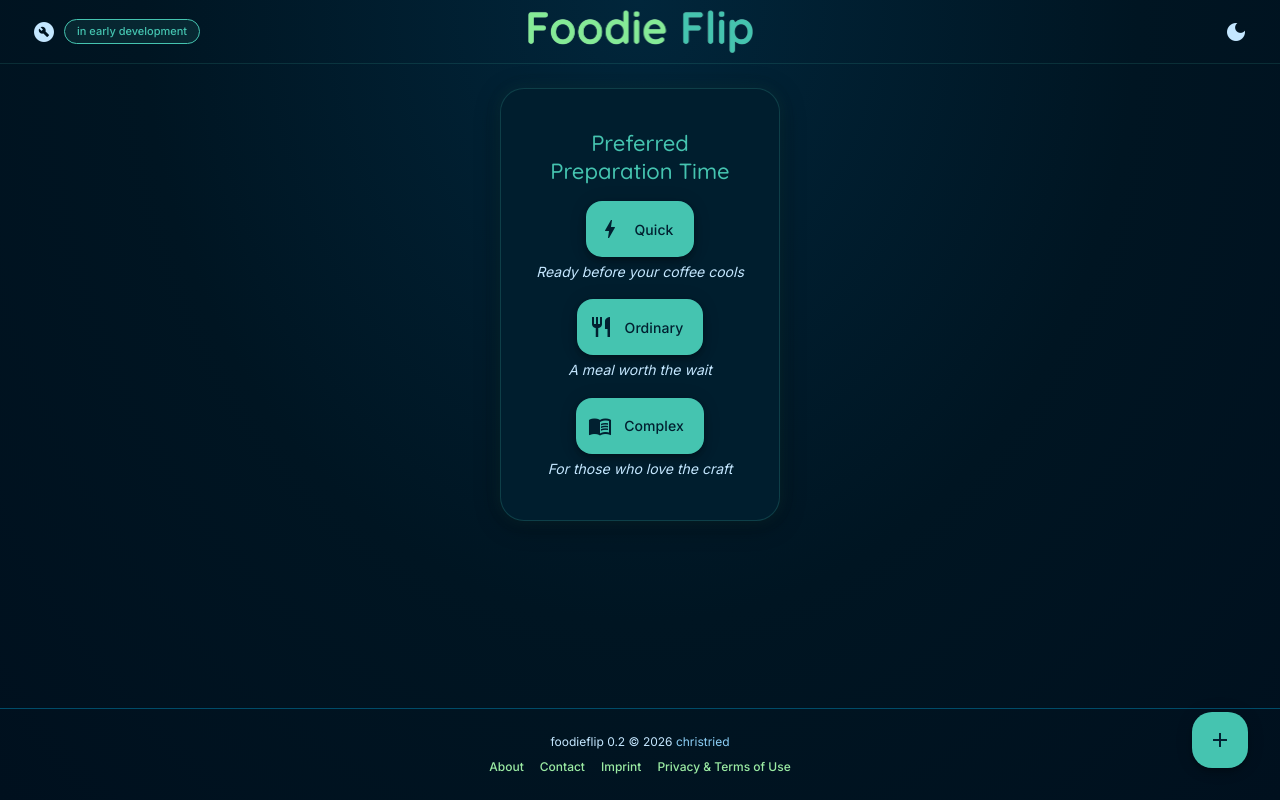
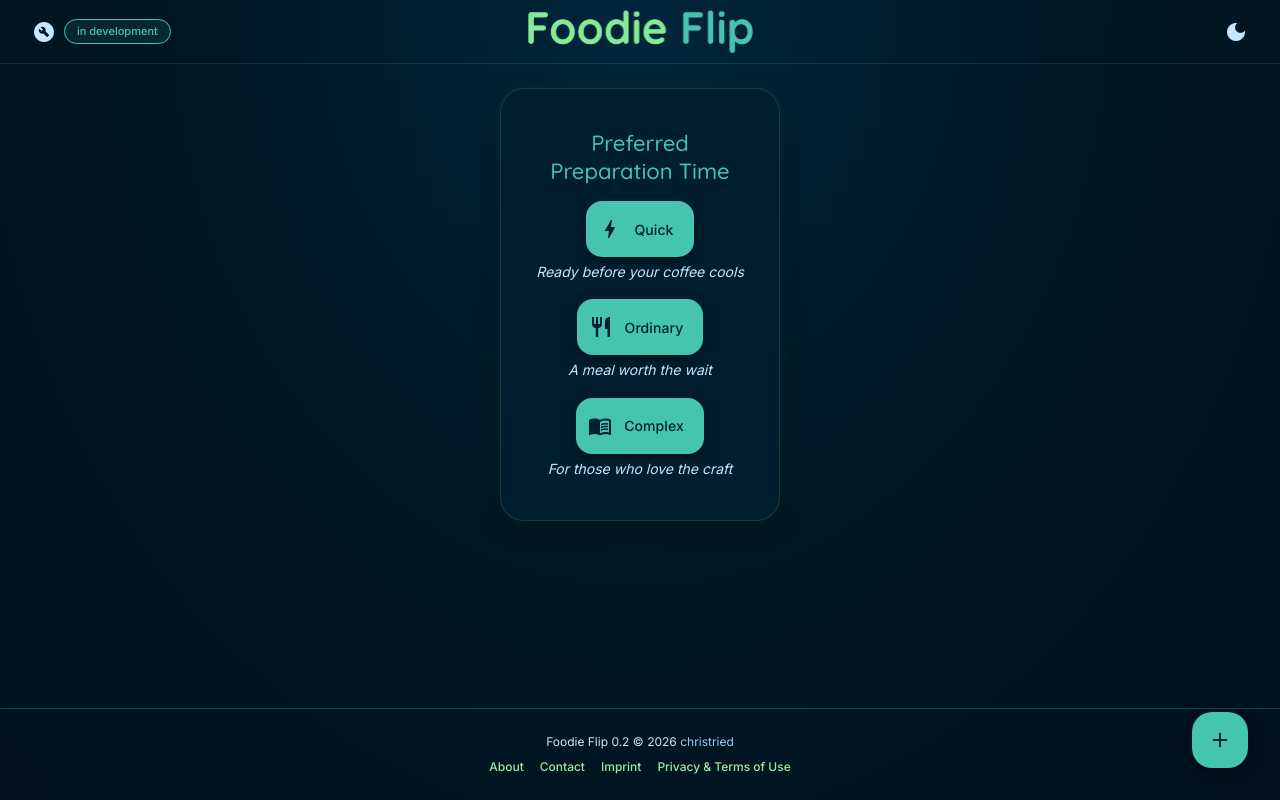
Before and after one commit to christried/foodieflip, an Angular app: page / in a window 1280 px wide. Built offline with nearby package versions, Linux system fonts and the light colour scheme.

Commit message:
- applied routing to submit form to make the form shareable. - clicking hero now redirects to landing page

```diff
--- a/src/app/app.html
+++ b/src/app/app.html
@@ -13,7 +13,8 @@
   matFab
   aria-label="Submit new recipe"
   matTooltip="Submit a new recipe"
-  (click)="onClickSubmitNewRecipe()"
+  routerLink="/"
+  [queryParams]="{ dialog: 'submit' }"
 >
   <mat-icon>add</mat-icon>
 </button>
--- a/src/app/app.routes.ts
+++ b/src/app/app.routes.ts
@@ -1,6 +1,19 @@
-import { Routes } from '@angular/router';
-import { Selection } from './recipe-view/selection/selection';
+import { ResolveFn, Routes } from '@angular/router';
 import { RecipeView } from './recipe-view/recipe-view';
+import { inject } from '@angular/core';
+import { catchError, map, of } from 'rxjs';
+import { HttpClient } from '@angular/common/http';
+import { Recipe } from './recipe.model';
+
+const recipeTitleResolver: ResolveFn<string> = (route) => {
+  const shortTitle = route.paramMap.get('shortTitle')!;
+  return inject(HttpClient)
+    .get<Recipe>(`http://localhost:3000/api/recipes/${shortTitle}`)
+    .pipe(
+      map((recipe) => recipe.title),
+      catchError(() => of('Recipe')),
+    );
+};
 
 export const routes: Routes = [
   // home: only the selection card
@@ -13,7 +26,7 @@ export const routes: Routes = [
   {
     path: 'recipe/:shortTitle',
     component: RecipeView,
-    title: 'Recipe',
+    title: recipeTitleResolver,
   },
   // legal/info pages
   {
--- a/src/app/app.ts
+++ b/src/app/app.ts
@@ -1,5 +1,5 @@
-import { Component, inject, signal } from '@angular/core';
-import { RouterOutlet } from '@angular/router';
+import { Component, effect, inject, signal } from '@angular/core';
+import { ActivatedRoute, Router, RouterOutlet, RouterLink } from '@angular/router';
 import { Header } from './header/header';
 import { Footer } from './footer/footer';
 import { MatButtonModule } from '@angular/material/button';
@@ -7,23 +7,44 @@ import { MatIconModule } from '@angular/material/icon';
 import { MatTooltipModule } from '@angular/material/tooltip';
 import { MatDialog } from '@angular/material/dialog';
 import { RecipeSubmissionDialog } from './dialogs/recipe-submission-dialog/recipe-submission-dialog';
+import { toSignal } from '@angular/core/rxjs-interop';
 
 @Component({
   selector: 'app-root',
-  imports: [RouterOutlet, Header, Footer, MatButtonModule, MatIconModule, MatTooltipModule],
+  imports: [
+    RouterOutlet,
+    Header,
+    Footer,
+    MatButtonModule,
+    MatIconModule,
+    MatTooltipModule,
+    RouterLink,
+  ],
   templateUrl: './app.html',
   styleUrl: './app.scss',
 })
 export class App {
-  protected readonly title = signal('foodieflip');
+  protected readonly title = signal('Foodie Flip');
   protected readonly version = signal('0.2');
+  private router = inject(Router);
+  private readonly route = inject(ActivatedRoute);
   readonly dialog = inject(MatDialog);
 
-  onClickSubmitNewRecipe() {
-    this.dialog.open(RecipeSubmissionDialog, {
+  private readonly queryParams = toSignal(this.route.queryParamMap);
+
+  constructor() {
+    effect(() => {
+      this.queryParams()?.get('dialog') === 'submit' && this.openSubmitDialog();
+    });
+  }
+
+  openSubmitDialog() {
+    const dialogRef = this.dialog.open(RecipeSubmissionDialog, {
       width: '900px',
       maxWidth: '90vw',
       height: '80vh',
     });
+
+    dialogRef.afterClosed().subscribe(() => this.router.navigate(['/']));
   }
 }
--- a/src/app/header/header.html
+++ b/src/app/header/header.html
@@ -9,10 +9,10 @@
     >
       <mat-icon>build_circle</mat-icon>
     </button>
-    <span class="dev-badge">in early development</span>
+    <span class="dev-badge">in development</span>
   </div>
 
-  <a routerLink="/">
+  <a routerLink="/" (click)="onClickHero()">
     <div class="header-center">
       <img [src]="logoSrc()" alt="Foodieflip logo" class="header-logo" />
     </div>
--- a/src/app/header/header.ts
+++ b/src/app/header/header.ts
@@ -8,6 +8,7 @@ import { MatDialog, MatDialogModule } from '@angular/material/dialog';
 import { DevFeedbackDialog } from '../dialogs/dev-feedback-dialog/dev-feedback-dialog';
 import { DOCUMENT } from '@angular/common';
 import { RouterLink } from '@angular/router';
+import { RecipesService } from '../recipes.service';
 
 type ThemeMode = 'light' | 'dark';
 
@@ -28,6 +29,7 @@ export class Header implements OnInit {
   readonly dialog = inject(MatDialog);
   private readonly document = inject(DOCUMENT);
   private readonly platformId = inject(PLATFORM_ID);
+  private recipesService = inject(RecipesService);
 
   themeMode = signal<ThemeMode>('dark');
   themeIcon = signal<string>('dark_mode');
@@ -76,4 +78,8 @@ export class Header implements OnInit {
       width: '34.5rem',
     });
   }
+
+  onClickHero() {
+    this.recipesService.clearCurrentRecipe();
+  }
 }
--- a/src/app/recipes.service.ts
+++ b/src/app/recipes.service.ts
@@ -43,24 +43,8 @@ export class RecipesService {
     // skipping unsubscribe onDestroy since it's not necessary for http observables
   }
 
-  // loads recipe by ID when accessing a recipe using any way that doesnt involve setRandomRecipe()
-  // current use cases: accessing a recipe using the URL
-  loadRecipeByShortTitle(shortTitle: string) {
-    this.spinnerStatus.set('on');
-    this.httpClient
-      .get<Recipe>(`http://localhost:3000/api/recipes/${shortTitle}`)
-      .pipe(
-        catchError((error) => {
-          console.error(error);
-          return throwError(() => new Error('Could not load recipe'));
-        }),
-      )
-      .subscribe({
-        next: (recipe) => {
-          this.recipe.set(recipe);
-          this.spinnerStatus.set('off');
-        },
-      });
+  clearCurrentRecipe() {
+    this.recipe.set(undefined);
   }
 
   voteForRecipe(voteType: 'downvote' | 'upvote') {
@@ -84,6 +68,26 @@ export class RecipesService {
         console.log(err);
       },
     });
+  }
+
+  // loads recipe by ID when accessing a recipe using any way that doesnt involve setRandomRecipe()
+  // current use cases: accessing a recipe using the URL
+  loadRecipeByShortTitle(shortTitle: string) {
+    this.spinnerStatus.set('on');
+    this.httpClient
+      .get<Recipe>(`http://localhost:3000/api/recipes/${shortTitle}`)
+      .pipe(
+        catchError((error) => {
+          console.error(error);
+          return throwError(() => new Error('Could not load recipe'));
+        }),
+      )
+      .subscribe({
+        next: (recipe) => {
+          this.recipe.set(recipe);
+          this.spinnerStatus.set('off');
+        },
+      });
   }
 
   uploadRecipeImage(recipeId: string, image: File) {
```
